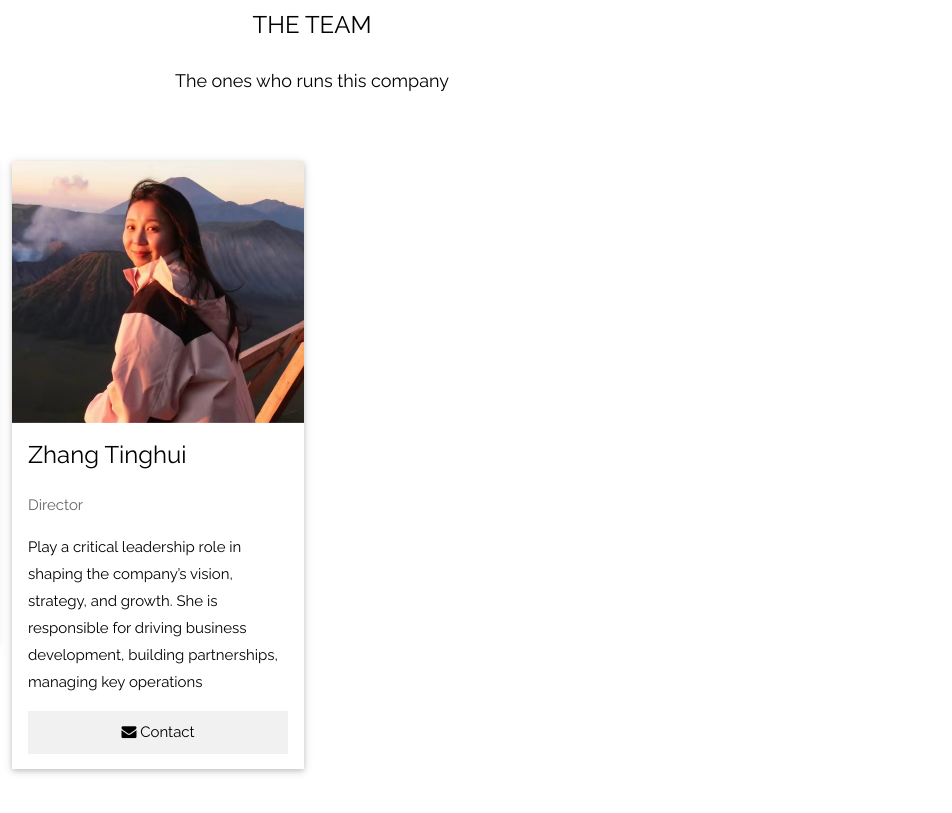
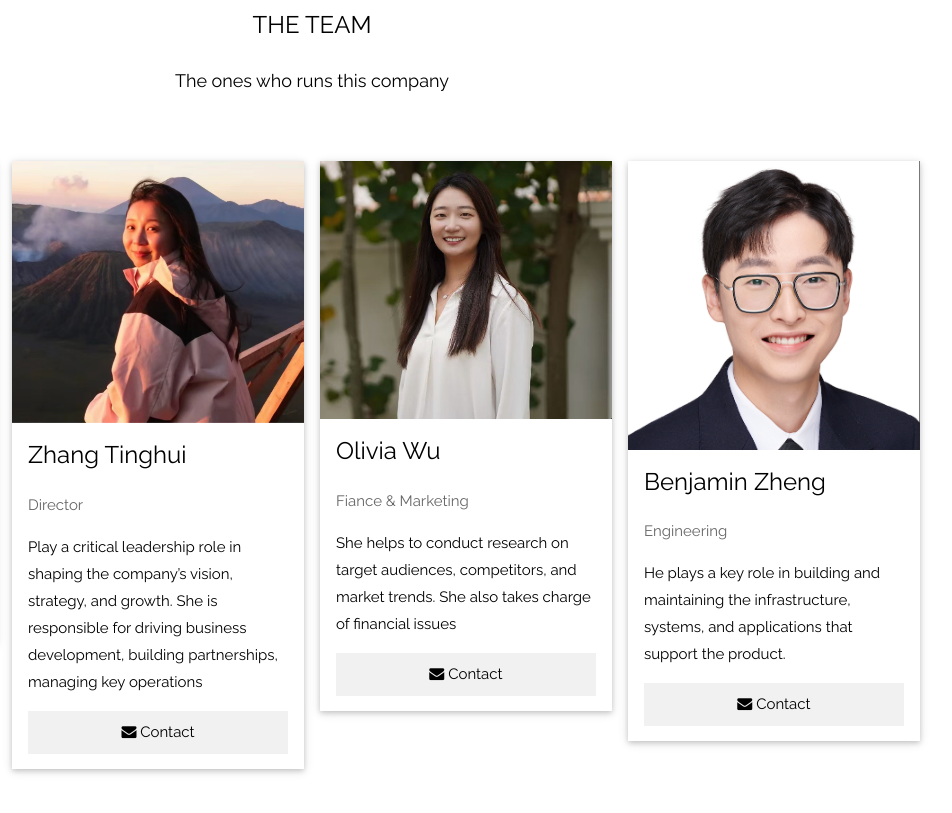
Before and after one commit to Yunzehahaha/sgmomentsWebSite, a plain HTML site: page index.html in a window 1280 px wide. Shown: the part 2259-3072 px from the top of the page, 328-1280 px from the left. Drawn offline with nearby package versions, Linux system fonts and the light colour scheme.

Commit message:
update ui

```diff
--- a/index.html
+++ b/index.html
@@ -143,6 +143,28 @@ body, html {
           <h3>Zhang Tinghui</h3>
           <p class="w3-opacity">Director</p>
           <p>Play a critical leadership role in shaping the company’s vision, strategy, and growth. She is responsible for driving business development, building partnerships, managing key operations </p>
+          <p><button class="w3-button w3-light-grey w3-block"><i class="fa fa-envelope"></i> Contact</button></p>
+        </div>
+      </div>
+    </div>
+    <div class="w3-col l3 m6 w3-margin-bottom">
+      <div class="w3-card">
+        <img src="fiance.png" alt="editor" style="width:100%">
+        <div class="w3-container">
+          <h3>Olivia Wu</h3>
+          <p class="w3-opacity">Fiance & Marketing</p>
+          <p>She helps to conduct research on target audiences, competitors, and market trends. She also takes charge of financial issues </p>
+          <p><button class="w3-button w3-light-grey w3-block"><i class="fa fa-envelope"></i> Contact</button></p>
+        </div>
+      </div>
+    </div>
+    <div class="w3-col l3 m6 w3-margin-bottom">
+      <div class="w3-card">
+        <img src="engineering.png" alt="editor" style="width:100%">
+        <div class="w3-container">
+          <h3>Benjamin Zheng</h3>
+          <p class="w3-opacity">Engineering</p>
+          <p>He plays a key role in building and maintaining the infrastructure, systems, and applications that support the product.</p>
           <p><button class="w3-button w3-light-grey w3-block"><i class="fa fa-envelope"></i> Contact</button></p>
         </div>
       </div>
```
Also changed, not shown: engineering.png (added), fiance.png (added), 1 other file.
